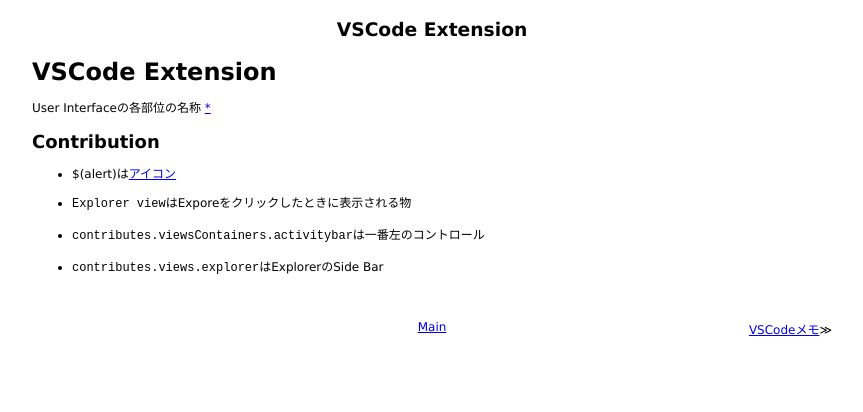
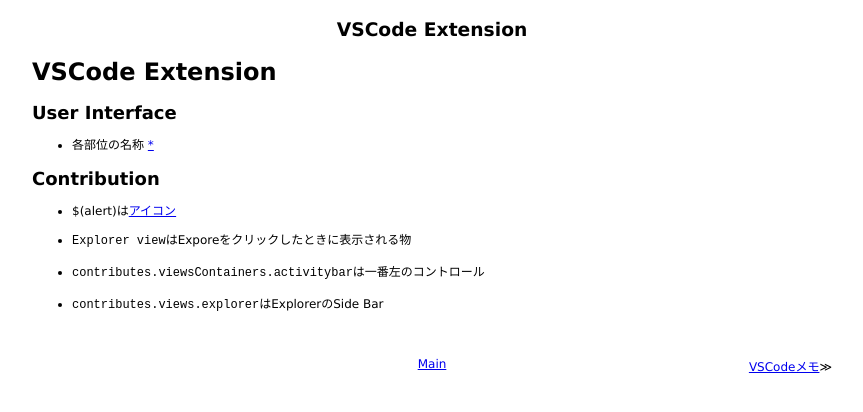
Before and after one commit to 38elements/38elements.github.com, a Jekyll site: the page built from _posts/2021-11-20-vscode-extension.md, in a window 1280 px wide. Shown: the top 412 px of the page, without its empty margins (208-1071 px from the left). Built offline with Jekyll 4.4.1, drawn with Linux system fonts in a browser that asks for light colours.

Commit message:
Update 2021-11-20-vscode-extension.md

```diff
--- a/_posts/2021-11-20-vscode-extension.md
+++ b/_posts/2021-11-20-vscode-extension.md
@@ -4,7 +4,9 @@ title: VSCode Extension
 ---
 # VSCode Extension
 
-User Interfaceの各部位の名称 [\*](https://code.visualstudio.com/docs/getstarted/userinterface)
+## User Interface
+
+* 各部位の名称 [\*](https://code.visualstudio.com/docs/getstarted/userinterface)
 
 ## Contribution
 
```
